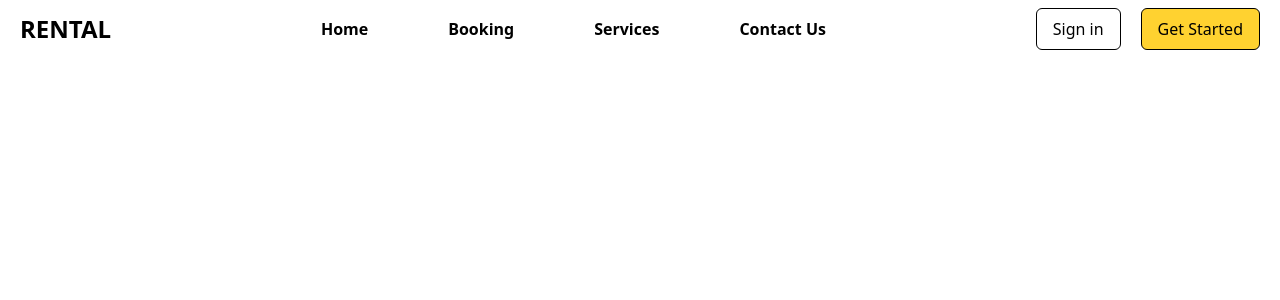
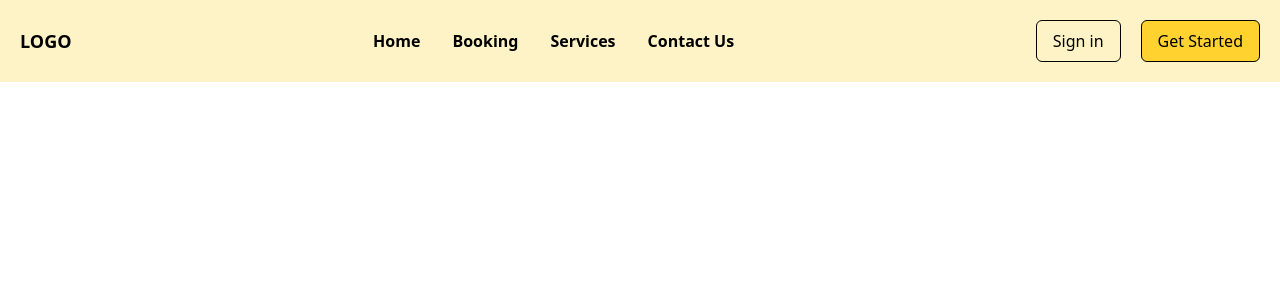
Before and after one commit to MaskINB/Car-Rental-web, a Next.js app: page / in a window 1280 px wide. Shown: the top 300 px of the page. Built offline with nearby package versions, Linux system fonts and the light colour scheme.

Commit message:
new file path

```diff
--- a/src/app/navbar/navbar.jsx
+++ b/src/app/components/navbar/navbar.jsx
@@ -4,14 +4,14 @@ import React from 'react';
 // JSON Navigation Data
 const navData = {
   logo: {
-    text: "RENTAL",
+    text: "LOGO",
     url: "/"
   },
   navigation: [
     { text: "Home", url: "/car" },
     { text: "Booking", url: "/booking" },
     { text: "Services", url: "/car_services" },
-    { text: "Contact Us", url: "/contact_us" },
+    { text: "Contact Us", url: "/contact_us" }
   ],
   auth: [
     { text: "Sign in", url: "/sign_in" },
@@ -21,23 +21,25 @@ const navData = {
 
 const Navbar = () => {
   return (
-    <nav className="flex items-center justify-between p-2">
+    <nav className="flex items-center justify-between bg-amber-100 p-5">
       {/* Logo (Left) */}
-      <h1 className="font-bold font-impact text-2xl pl-3">
+      <h1 className="font-bold text-lg">
         <Link href={navData.logo.url}>{navData.logo.text}</Link>
       </h1>
 
       {/* Navigation Links (Center) */}
-      <ul className="flex gap-20 text-base font-bold">
+      <ul className="flex gap-8 text-base font-semibold">
         {navData.navigation.map((item, index) => (
           <li key={index}>
-            <Link href={item.url} className="hover:text-amber-600 transition">{item.text}</Link>
+            <Link href={item.url} className="hover:text-amber-600 transition">
+              {item.text}
+            </Link>
           </li>
         ))}
       </ul>
 
       {/* Auth Buttons (Right) */}
-      <div className="flex gap-5 pr-3">
+      <div className="flex gap-5">
         {navData.auth.map((item, index) => (
           <Link
             key={index}
--- a/src/app/page.jsx
+++ b/src/app/page.jsx
@@ -1,5 +1,5 @@
 import Image from "next/image";
-import Navbar from "../app/navbar/navbar";
+import Navbar from "./components/navbar/navbar";
 import Link from "next/link";
 
 
```
